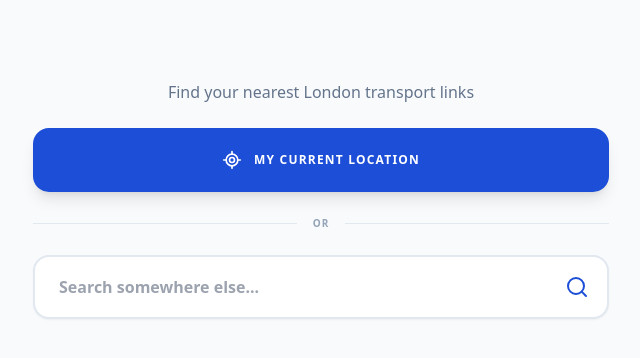
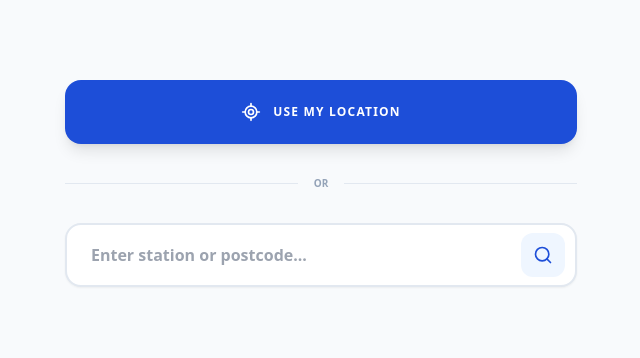
Before and after one commit to andydotjs/wk2-tfl, a Flask app: page / in a window 1280 px wide. Shown: the part 65-423 px from the top of the page, without its empty margins (319-959 px from the left). Run offline with Flask 3, Linux system fonts and the light colour scheme; some libraries are stand-ins or nearby versions.

Commit message:
V3.1 - 5km removed

```diff
--- a/app.py
+++ b/app.py
@@ -9,6 +9,7 @@ app = Flask(__name__)
 
 TFL_API_KEY = os.getenv("TFL_API_KEY")
 
+# Standard V10 StopTypes - reliable and fast
 MODE_MAP = {
     'tube': 'NaptanMetroStation',
     'bus': 'NaptanPublicBusCoachTram',
@@ -21,45 +22,34 @@ TFL_COLORS = {
     'Metropolitan': '#9B0056', 'Northern': '#000000', 'Piccadilly': '#003688',
     'Victoria': '#0098D4', 'Waterloo & City': '#95CDBA', 'Elizabeth line': '#6950A1',
     'London Overground': 'special-overground',
-    'DLR': '#00AFAD',
-    'Tram': 'special-tram',
-    'National Rail': '#003399',
-    'Bus': '#DC241F'
+    'DLR': '#00AFAD', 'Tram': 'special-tram',
+    'National Rail': '#003399', 'Bus': '#DC241F'
 }
 
-def get_line_statuses():
-    url = "https://api.tfl.gov.uk/line/mode/tube,overground,dlr,elizabeth-line/status"
-    try:
-        resp = requests.get(url, params={"app_key": TFL_API_KEY}, timeout=5)
-        if resp.status_code == 200:
-            statuses = []
-            for line in resp.json():
-                status = line['lineStatuses'][0]
-                if status['statusSeverity'] != 10:
-                    statuses.append({
-                        'name': line['name'],
-                        'id': line['id'],
-                        'description': status['statusSeverityDescription'],
-                        'color': TFL_COLORS.get(line['name'], '#0019a8')
-                    })
-            return statuses
-    except: pass
-    return []
-
-def get_nearby_transport(lat, lon, radius, selected_modes):
+def get_nearby_transport(lat, lon, radius, selected_modes, limit):
     all_results = []
     type_list = [MODE_MAP[m] for m in selected_modes if m in MODE_MAP]
+
     if type_list:
         url = "https://api.tfl.gov.uk/StopPoint/"
-        params = {"lat": lat, "lon": lon, "stopTypes": ",".join(type_list), "radius": int(radius), "app_key": TFL_API_KEY}
+        params = {
+            "lat": lat,
+            "lon": lon,
+            "stopTypes": ",".join(type_list),
+            "radius": int(radius),
+            "app_key": TFL_API_KEY
+        }
         try:
             resp = requests.get(url, params=params, timeout=10)
             if resp.status_code == 200:
-                for s in resp.json().get('stopPoints', []):
+                data = resp.json()
+                stops = data.get('stopPoints', [])
+                for s in stops:
                     modes = s.get('modes', [])
                     if any(m in ['tube', 'elizabeth-line', 'dlr'] for m in modes): primary = 'tube'
                     elif any(m in ['national-rail', 'overground', 'train'] for m in modes): primary = 'train'
                     else: primary = 'bus'
+
                     line_data = []
                     seen_lines = set()
                     for l in s.get('lines', []):
@@ -67,6 +57,7 @@ def get_nearby_transport(lat, lon, radius, selected_modes):
                         if name and name not in seen_lines:
                             line_data.append({'name': name, 'color': TFL_COLORS.get(name, '#0019a8')})
                             seen_lines.add(name)
+
                     all_results.append({
                         'id': s.get('id'), 'commonName': s.get('commonName'),
                         'lat': s.get('lat'), 'lon': s.get('lon'),
@@ -74,6 +65,7 @@ def get_nearby_transport(lat, lon, radius, selected_modes):
                         'lines': line_data, 'primary_mode': primary, 'is_bike': False
                     })
         except: pass
+
     if 'cycle' in selected_modes:
         url = "https://api.tfl.gov.uk/Place"
         params = {"type": "BikePoint", "lat": lat, "lon": lon, "radius": radius, "app_key": TFL_API_KEY}
@@ -91,7 +83,8 @@ def get_nearby_transport(lat, lon, radius, selected_modes):
                     'is_bike': True, 'primary_mode': 'cycle'
                 })
         except: pass
-    return sorted(all_results, key=lambda x: x['distance'])
+
+    return sorted(all_results, key=lambda x: x['distance'])[:int(limit)]
 
 def resolve_search(query):
     query = query.strip()
@@ -116,24 +109,23 @@ def index():
     query = request.args.get('query', '').strip()
     radius = int(request.args.get('radius', 1000))
     limit = int(request.args.get('limit', 10))
+
+    # Default selection includes 'cycle' now
     selected_modes = request.args.getlist('modes')
     if not selected_modes:
-        selected_modes = ['tube', 'bus', 'train']
+        selected_modes = ['tube', 'bus', 'train', 'cycle']
 
     stops, error, lat, lon = [], None, None, None
-    line_statuses = get_line_statuses() if query else []
-
     if query:
         lat, lon, error = resolve_search(query)
         if lat and lon:
-            stops = get_nearby_transport(lat, lon, radius, selected_modes)[:limit]
+            stops = get_nearby_transport(lat, lon, radius, selected_modes, limit)
             for s in stops:
                 s['walk_min'] = max(1, round((s['distance'] * 1.3) / 80))
 
     return render_template('index.html', stops=stops, query=query, radius=radius, limit=limit,
-                           error=error, selected_modes=selected_modes, search_lat=lat,
-                           search_lon=lon, line_statuses=line_statuses)
+                           error=error, selected_modes=selected_modes, search_lat=lat, search_lon=lon)
 
 if __name__ == '__main__':
     port = int(os.environ.get("PORT", 5000))
-    app.run(host='0.0.0.0', port=port, debug=False)
+    app.run(host='0.0.0.0', port=port)
--- a/templates/index.html
+++ b/templates/index.html
@@ -2,7 +2,7 @@
 <html lang="en">
 <head>
     <meta charset="UTF-8">
-    <meta name="viewport" content="width=device-width, initial-scale=1.0">
+    <meta name="viewport" content="width=device-width, initial-scale=1.0, maximum-scale=1.0, user-scalable=no">
     <title>TfL: Find My Nearest</title>
     <script src="https://cdn.tailwindcss.com"></script>
     <script src="https://unpkg.com/lucide@latest"></script>
@@ -12,138 +12,95 @@
         .line-badge { font-weight: 900; text-transform: uppercase; font-size: 9px; padding: 2px 8px; border-radius: 6px; }
         .line-special-overground { border: 2px solid #ef7b10; background: white; color: #ef7b10; }
         .line-special-tram { border: 2px solid #84b817; background: white; color: #84b817; }
-        #map { height: 350px; border-radius: 1.5rem; width: 100%; border: 4px solid white; box-shadow: 0 10px 15px -3px rgb(0 0 0 / 0.1); }
+        #map { height: 320px; border-radius: 1.5rem; width: 100%; border: 4px solid white; box-shadow: 0 10px 15px -3px rgb(0 0 0 / 0.1); }
         .stop-card.highlight { border-left: 8px solid #1d4ed8; background-color: #f8fafc; }
-        .mode-chip { transition: all 0.2s; border: 1.5px solid #e2e8f0; font-size: 11px; padding: 0.5rem 0.75rem; border-radius: 9999px; cursor: pointer; display: flex; align-items: center; gap: 6px; font-weight: 700; color: #64748b; background: white; }
+        .mode-chip { transition: all 0.2s; border: 1.5px solid #e2e8f0; font-size: 11px; padding: 0.6rem 0.8rem; border-radius: 9999px; cursor: pointer; display: flex; align-items: center; gap: 6px; font-weight: 700; color: #64748b; background: white; }
         .mode-chip.active { background-color: #1d4ed8; border-color: #1d4ed8; color: white; }
         .inline-select { background: transparent; border-bottom: 2px dashed #1d4ed8; color: #1d4ed8; font-weight: 900; cursor: pointer; outline: none; }
-
-        /* Updated Location Input style with Search Icon */
-        .search-container { display: inline-flex; align-items: center; border-bottom: 2px dashed #1d4ed8; margin-left: 4px; }
-        .inline-input { background: transparent; color: #1d4ed8; font-weight: 900; outline: none; width: 160px; text-align: center; }
-        .inline-search-btn { color: #1d4ed8; padding: 0 4px; transition: transform 0.2s; }
-        .inline-search-btn:hover { transform: scale(1.2); }
-
-        .overlay-loader { display:none; position: fixed; inset: 0; background: rgba(255,255,255,0.9); z-index: 1000; align-items: center; justify-content: center; }
+        .search-wrapper { display: inline-flex; align-items: center; gap: 8px; margin-left: 4px; }
+        .inline-input { background: transparent; border-bottom: 2px dashed #1d4ed8; color: #1d4ed8; font-weight: 900; outline: none; width: 130px; text-align: center; }
+        .mobile-search-btn { display: flex; align-items: center; justify-content: center; background-color: #1d4ed8; color: white; padding: 10px 18px; border-radius: 12px; font-weight: 800; box-shadow: 0 4px 6px rgba(29, 78, 216, 0.3); }
+        .mobile-search-btn:active { transform: scale(0.95); }
+        .overlay-loader { display:none; position: fixed; inset: 0; background: rgba(255,255,255,0.9); z-index: 9999; align-items: center; justify-content: center; }
     </style>
 </head>
 <body class="bg-slate-50 min-h-screen">
-
     <div id="globalLoader" class="overlay-loader">
-        <div class="w-10 h-10 border-4 border-slate-200 border-t-blue-700 rounded-full animate-spin"></div>
+        <div class="w-12 h-12 border-4 border-slate-200 border-t-blue-700 rounded-full animate-spin"></div>
     </div>
-
     <nav class="bg-white border-b border-slate-200 sticky top-0 z-[100]">
-        <div class="max-w-4xl mx-auto px-4 h-16">
-            <a href="/" class="flex items-center gap-2 h-full">
+        <div class="max-w-4xl mx-auto px-4 h-16 flex items-center">
+            <a href="/" class="flex items-center gap-2">
                 <div class="w-8 h-8 bg-blue-700 rounded-lg flex items-center justify-center text-white"><i data-lucide="map-pin" class="w-4 h-4"></i></div>
-                <h1 class="font-black text-blue-900 text-lg uppercase tracking-tight">TfL: Find My Nearest</h1>
+                <h1 class="font-black text-blue-900 text-sm md:text-lg uppercase tracking-tight text-nowrap">TfL: Find My Nearest</h1>
             </a>
         </div>
     </nav>
-
     <div class="max-w-4xl mx-auto p-4 lg:p-8">
         <form id="searchForm" action="/" method="GET">
-
             {% if not query %}
-            <div class="mb-8 space-y-6 pt-12">
-                <p class="text-slate-500 font-medium text-center">Find your nearest London transport links</p>
-                <div class="max-w-xl mx-auto space-y-6">
-                    <button type="button" onclick="getGPS()" class="w-full h-16 bg-blue-700 text-white rounded-2xl font-black uppercase text-xs tracking-widest hover:bg-blue-800 transition-all flex items-center justify-center gap-3 shadow-lg">
-                        <i data-lucide="locate-fixed" class="w-5 h-5"></i> My Current Location
-                    </button>
-                    <div class="relative flex items-center justify-center">
-                        <div class="flex-grow border-t border-slate-200"></div>
-                        <span class="flex-shrink mx-4 text-slate-400 font-black text-[10px] uppercase tracking-widest">OR</span>
-                        <div class="flex-grow border-t border-slate-200"></div>
-                    </div>
-                    <div class="relative">
-                        <input type="text" name="query" id="q" placeholder="Search somewhere else..." required
-                               class="w-full h-16 pl-6 pr-14 bg-white border-2 border-slate-200 rounded-2xl shadow-sm focus:border-blue-600 outline-none font-bold text-base">
-                        <button type="submit" onclick="showLoader()" class="absolute right-3 top-1/2 -translate-y-1/2 p-2 text-blue-700 hover:scale-110 transition-transform">
-                            <i data-lucide="search" class="w-6 h-6"></i>
-                        </button>
-                    </div>
+            <div class="py-12 space-y-8 max-w-lg mx-auto text-center">
+                <button type="button" onclick="getGPS()" class="w-full h-16 bg-blue-700 text-white rounded-2xl font-black uppercase text-xs tracking-widest flex items-center justify-center gap-3 shadow-lg active:scale-95 transition-all">
+                    <i data-lucide="locate-fixed" class="w-5 h-5"></i> Use My Location
+                </button>
+                <div class="relative flex items-center justify-center"><div class="flex-grow border-t border-slate-200"></div><span class="mx-4 text-slate-400 font-black text-[10px] uppercase">OR</span><div class="flex-grow border-t border-slate-200"></div></div>
+                <div class="relative">
+                    <input type="text" name="query" id="q" placeholder="Enter station or postcode..." required class="w-full h-16 px-6 bg-white border-2 border-slate-200 rounded-2xl shadow-sm focus:border-blue-600 outline-none font-bold">
+                    <button type="submit" onclick="showLoader()" class="absolute right-3 top-1/2 -translate-y-1/2 p-3 bg-blue-50 text-blue-700 rounded-xl"><i data-lucide="search" class="w-5 h-5"></i></button>
                 </div>
             </div>
             {% endif %}
-
             {% if query %}
             <div class="space-y-6">
                 <div id="map"></div>
-
-                <div class="bg-white border border-slate-200 rounded-2xl p-5 shadow-sm space-y-4">
-                    <div class="flex flex-wrap items-center justify-center gap-x-1 gap-y-3 text-sm font-bold text-slate-600 text-center">
+                <div class="bg-white border border-slate-200 rounded-2xl p-4 shadow-sm space-y-4">
+                    <div class="flex flex-wrap items-center justify-center gap-2 text-xs md:text-sm font-bold text-slate-600 text-center">
                         <span>Showing</span>
                         <select name="limit" onchange="autoSubmit()" class="inline-select">
-                            {% for n in [1, 5, 10, 15, 20] %}
-                            <option value="{{ n }}" {{ 'selected' if limit == n }}>{{ n }}</option>
-                            {% endfor %}
+                            {% for n in [5, 10, 15, 20] %}<option value="{{ n }}" {{ 'selected' if limit == n }}>{{ n }}</option>{% endfor %}
                         </select>
-                        <span>nearest stops within</span>
+                        <span>nearest within</span>
                         <select name="radius" onchange="autoSubmit()" class="inline-select">
                             <option value="500" {{ 'selected' if radius == 500 }}>500m</option>
                             <option value="1000" {{ 'selected' if radius == 1000 }}>1km</option>
                             <option value="2000" {{ 'selected' if radius == 2000 }}>2km</option>
-                            <option value="5000" {{ 'selected' if radius == 5000 }}>5km</option>
                         </select>
                         <span>of</span>
-                        <div class="search-container">
+                        <div class="search-wrapper">
                             <input type="text" name="query" value="{{ query }}" class="inline-input" id="q_inline">
-                            <button type="submit" onclick="showLoader()" class="inline-search-btn">
-                                <i data-lucide="search" class="w-4 h-4"></i>
-                            </button>
+                            <button type="submit" onclick="showLoader()" class="mobile-search-btn"><i data-lucide="search" class="w-4 h-4 mr-2"></i> Update</button>
                         </div>
                     </div>
-
-                    <div class="flex flex-wrap justify-center gap-2 pt-2 border-t border-slate-100">
-                        {% set icon_map = {'tube':'train-front-tunnel','bus':'bus','train':'train','cycle':'bike'} %}
-                        {% for val, label in [('tube','Tube'),('bus','Bus'),('train','Rail'),('cycle','Bike')] %}
+                    <div class="flex flex-wrap justify-center gap-2 pt-3 border-t border-slate-50">
+                        {% set icons = {'tube':'train-front-tunnel','bus':'bus','train':'train','cycle':'bike'} %}
+                        {% for val, lbl in [('tube','Tube'),('bus','Bus'),('train','Rail'),('cycle','Bike')] %}
                         <label class="mode-chip {{ 'active' if val in selected_modes }}">
                             <input type="checkbox" name="modes" value="{{ val }}" class="hidden" {{ 'checked' if val in selected_modes }} onchange="autoSubmit()">
-                            <i data-lucide="{{ icon_map[val] }}" class="w-3.5 h-3.5"></i> {{ label }}
+                            <i data-lucide="{{ icons[val] }}" class="w-3.5 h-3.5"></i> {{ lbl }}
                         </label>
                         {% endfor %}
                     </div>
                 </div>
-
-                <div class="grid grid-cols-1 md:grid-cols-2 gap-4">
+                <div class="grid grid-cols-1 md:grid-cols-2 gap-4 pb-12">
                     {% for stop in stops %}
-                    <div id="card-{{ loop.index0 }}" class="stop-card bg-white p-5 rounded-3xl shadow-sm border border-slate-100 flex flex-col justify-between transition-all">
+                    <div id="card-{{ loop.index0 }}" class="stop-card bg-white p-5 rounded-3xl border border-slate-100 flex flex-col justify-between transition-all">
                         <div class="flex justify-between items-start mb-4">
-                            <div class="flex items-center gap-4">
-                                <div class="p-3 bg-slate-50 rounded-xl text-slate-600">
-                                    {% if stop.is_bike %}<i data-lucide="bike" class="w-6 h-6 text-emerald-600"></i>
-                                    {% elif stop.primary_mode == 'tube' %}<i data-lucide="train-front-tunnel" class="w-6 h-6 text-blue-800"></i>
-                                    {% elif stop.primary_mode == 'bus' %}<i data-lucide="bus" class="w-6 h-6 text-red-600"></i>
-                                    {% else %}<i data-lucide="train" class="w-6 h-6 text-indigo-950"></i>{% endif %}
+                            <div class="flex items-center gap-3">
+                                <div class="p-2.5 bg-slate-50 rounded-xl">
+                                    {% if stop.is_bike %}<i data-lucide="bike" class="w-5 h-5 text-emerald-600"></i>
+                                    {% elif stop.primary_mode == 'tube' %}<i data-lucide="train-front-tunnel" class="w-5 h-5 text-blue-800"></i>
+                                    {% elif stop.primary_mode == 'bus' %}<i data-lucide="bus" class="w-5 h-5 text-red-600"></i>
+                                    {% else %}<i data-lucide="train" class="w-5 h-5 text-slate-900"></i>{% endif %}
                                 </div>
-                                <h4 class="font-black text-slate-800 leading-tight text-sm md:text-base">{{ stop.commonName }}</h4>
+                                <h4 class="font-black text-slate-800 text-sm leading-tight">{{ stop.commonName }}</h4>
                             </div>
-                            <div class="text-right shrink-0">
-                                <span class="block text-2xl font-black text-blue-900 leading-none">{{ stop.walk_min }}<small class="text-[10px] uppercase ml-1 opacity-40">min</small></span>
-                                <span class="text-[9px] text-slate-400 uppercase font-bold">{{ stop.distance|int }}m</span>
-                            </div>
+                            <div class="text-right"><span class="block text-xl font-black text-blue-900">{{ stop.walk_min }}<small class="text-[9px] ml-0.5">MIN</small></span><span class="text-[9px] text-slate-400 font-bold uppercase">{{ stop.distance|int }}m</span></div>
                         </div>
-                        <div class="flex flex-wrap gap-2 mb-5">
+                        <div class="flex flex-wrap gap-1.5 mb-5">
                             {% if stop.is_bike %}<span class="text-emerald-600 text-[10px] font-black uppercase tracking-widest">{{ stop.status_msg }}</span>
-                            {% else %}
-                                {% for line in stop.lines %}
-                                    <span class="line-badge {{ 'line-special-overground' if line.color == 'special-overground' }} {{ 'line-special-tram' if line.color == 'special-tram' }}"
-                                          style="{% if 'special' not in line.color %}background-color: {{ line.color }}; color: white;{% endif %}">
-                                        {{ line.name }}
-                                    </span>
-                                {% endfor %}
-                            {% endif %}
+                            {% else %}{% for line in stop.lines %}<span class="line-badge {{ 'line-special-overground' if line.color == 'special-overground' }} {{ 'line-special-tram' if line.color == 'special-tram' }}" style="{% if 'special' not in line.color %}background-color: {{ line.color }}; color: white;{% endif %}">{{ line.name }}</span>{% endfor %}{% endif %}
                         </div>
-                        <a href="https://www.google.com/maps/dir/?api=1&destination={{stop.lat}},{{stop.lon}}&travelmode=walking"
-                           target="_blank" class="text-center py-3 bg-slate-50 hover:bg-blue-600 hover:text-white text-blue-700 text-[10px] font-black uppercase tracking-widest rounded-xl transition-all">
-                            Directions ➔
-                        </a>
-                    </div>
-                    {% else %}
-                    <div class="col-span-full p-12 text-center bg-white rounded-3xl border-2 border-dashed border-slate-200">
-                        <p class="text-slate-400 font-bold uppercase tracking-widest text-xs">No transport links found</p>
+                        <a href="https://www.google.com/maps/dir/?api=1&destination={{stop.lat}},{{stop.lon}}&travelmode=walking" target="_blank" class="text-center py-3 bg-slate-50 hover:bg-blue-600 hover:text-white text-blue-700 text-[10px] font-black uppercase tracking-widest rounded-xl transition-all">Directions ➔</a>
                     </div>
                     {% endfor %}
                 </div>
@@ -151,12 +108,10 @@
             {% endif %}
         </form>
     </div>
-
     <script>
         lucide.createIcons();
         function showLoader() { document.getElementById('globalLoader').style.display = 'flex'; }
         function autoSubmit() { showLoader(); document.getElementById('searchForm').submit(); }
-
         function getGPS() {
             if (navigator.geolocation) {
                 showLoader();
@@ -164,51 +119,32 @@
                     const qInput = document.getElementById('q') || document.getElementById('q_inline');
                     qInput.value = pos.coords.latitude.toFixed(5) + "," + pos.coords.longitude.toFixed(5);
                     document.getElementById('searchForm').submit();
-                }, () => {
-                    alert("Location access denied.");
-                    document.getElementById('globalLoader').style.display = 'none';
-                });
+                }, () => { alert("Check location permissions."); document.getElementById('globalLoader').style.display = 'none'; });
             }
         }
-
         {% if search_lat and search_lon %}
         var map = L.map('map', {zoomControl: false}).setView([{{ search_lat }}, {{ search_lon }}], 15);
         L.tileLayer('https://{s}.basemaps.cartocdn.com/light_all/{z}/{x}/{y}{r}.png').addTo(map);
-
-        // --- ADDED RADIUS OVERLAY ---
-        var radiusOverlay = L.circle([{{ search_lat }}, {{ search_lon }}], {
-            color: '#1d4ed8',      // Blue border
-            fillColor: '#1d4ed8',  // Blue fill
-            fillOpacity: 0.05,     // Faint overlay
-            weight: 2,             // Thin line
-            dashArray: '5, 10',    // Dashed border for a technical look
-            radius: {{ radius }}   // Dynamic radius from backend
-        }).addTo(map);
-
-        var pts = [[{{ search_lat }}, {{ search_lon }}]];
-        L.circleMarker(pts[0], { radius: 10, color: '#334155', weight: 4, fillColor: '#fff', fillOpacity: 1 }).addTo(map);
-
+        var radCircle = L.circle([{{ search_lat }}, {{ search_lon }}], { color: '#1d4ed8', fillOpacity: 0.05, weight: 2, dashArray: '5, 10', radius: {{ radius }} }).addTo(map);
+        L.circleMarker([{{ search_lat }}, {{ search_lon }}], { radius: 8, color: '#334155', weight: 4, fillColor: '#fff', fillOpacity: 1 }).addTo(map);
         {% for stop in stops %}
             (function(){
                 var idx = {{ loop.index0 }};
-                var p = [{{ stop.lat }}, {{ stop.lon }}]; pts.push(p);
-                var pinColor = '#000000';
-                if ({{ 'true' if stop.is_bike else 'false' }}) pinColor = '#10b981';
-                else if ('{{ stop.primary_mode }}' === 'bus') pinColor = '#dc241f';
-                else if ('{{ stop.primary_mode }}' === 'tube') pinColor = '#0019a8';
-
-                var m = L.circleMarker(p, { radius: 8, color: pinColor, weight: 3, fillColor: '#fff', fillOpacity: 1 }).addTo(map);
+                var p = [{{ stop.lat }}, {{ stop.lon }}];
+                var c = '#000', weight = 3, r = 7;
+                if ({{ 'true' if stop.is_bike else 'false' }}) { c = '#10b981'; weight = 5; r = 8; }
+                else if ('{{ stop.primary_mode }}' === 'bus') c = '#dc241f';
+                else if ('{{ stop.primary_mode }}' === 'tube') c = '#0019a8';
+                var m = L.circleMarker(p, { radius: r, color: c, weight: weight, fillColor: '#fff', fillOpacity: 1 }).addTo(map);
                 m.on('click', function() {
-                    document.querySelectorAll('.stop-card').forEach(c => c.classList.remove('highlight'));
+                    document.querySelectorAll('.stop-card').forEach(card => card.classList.remove('highlight'));
                     const card = document.getElementById('card-' + idx);
                     card.classList.add('highlight');
                     card.scrollIntoView({ behavior: 'smooth', block: 'center' });
                 });
             })();
         {% endfor %}
-
-        // Auto-fit map to show the entire search radius circle
-        map.fitBounds(radiusOverlay.getBounds(), { padding: [20, 20] });
+        map.fitBounds(radCircle.getBounds(), { padding: [20, 20] });
         {% endif %}
     </script>
 </body>
```
